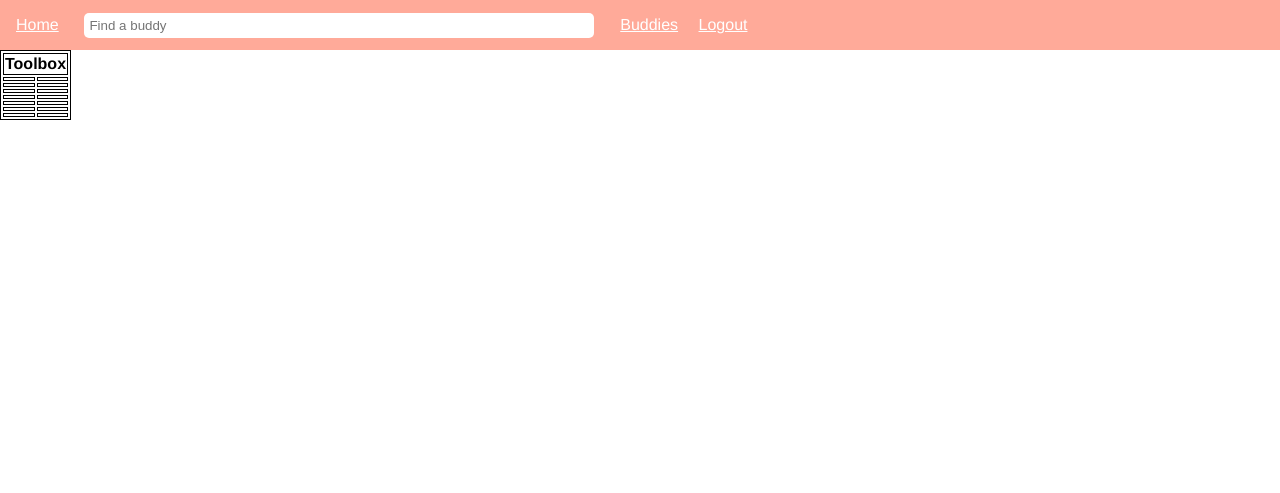
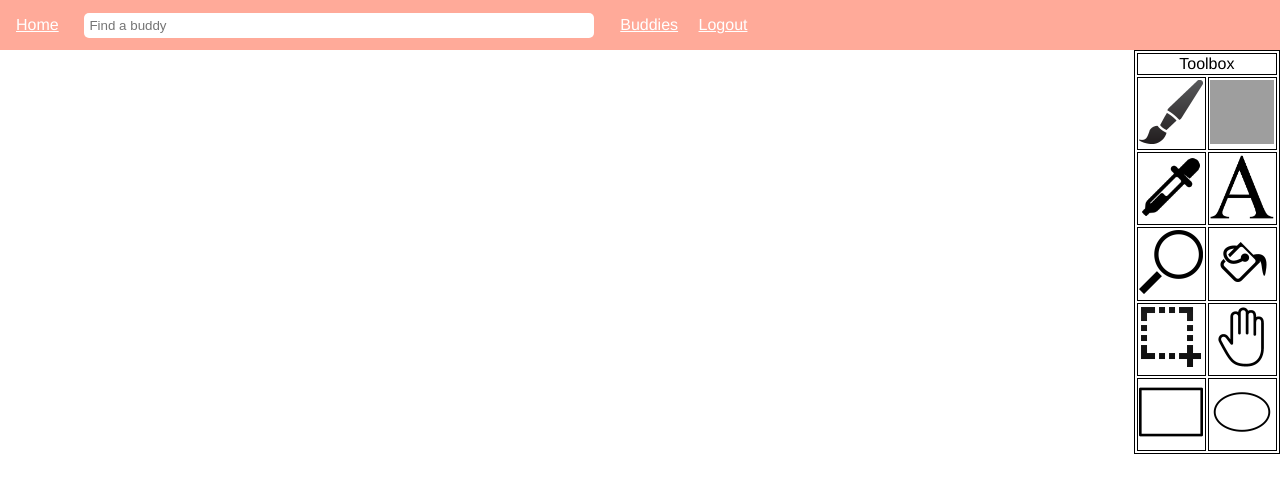
Before and after one commit to nsnyder/WebProject, a PHP site: page /apprentice.html in a window 1280 px wide. Shown: the top 493 px of the page. Run offline with PHP 8.4, Linux system fonts and the light colour scheme; lists and menus that the app fills with data are empty; grey boxes are pictures that could not be loaded.

Commit message:
Preliminary toolbox made for apprentice

```diff
--- a/apprentice.html
+++ b/apprentice.html
@@ -17,44 +17,42 @@
 	<th colspan=2>Toolbox</th>
 	<tr>
 		<td>
+			<img src="images/paint_brush_icon.png" alt="brush">
 		</td>
 		<td>
+			<img src="images/eraser_icon.png" alt="eraser">
 		</td>
 	</tr>
 	<tr>
 		<td>
+			<img src="images/color_picker_icon.png" alt="dropper">
 		</td>
 		<td>
+			<img src="images/text_icon.png" alt="text">
 		</td>
 	</tr>
 	<tr>
 		<td>
+			<img src="images/magnifying_glass_icon.png" alt="zoom">
 		</td>
 		<td>
+			<img src="images/paint_bucket_icon.png" alt="fill">
 		</td>
 	</tr>
 	<tr>
-	<td>
+		<td>
+			<img src="images/select_icon.png" alt="select">
 		</td>
 		<td>
+			<img src="images/pan_icon.png" alt="pan">
 		</td>
 	</tr>
 	<tr>
-	<td>
+		<td>
+			<img src="images/rectangle_icon.png" alt="rectangle">
 		</td>
 		<td>
-		</td>
-	</tr>
-	<tr>
-	<td>
-		</td>
-		<td>
-		</td>
-	</tr>
-	<tr>
-	<td>
-		</td>
-		<td>
+			<img src="images/ellipse_icon.png" alt="ellipse">
 		</td>
 	</tr>
 </table>
--- a/css/apprentice.css
+++ b/css/apprentice.css
@@ -1,3 +1,19 @@
+/*toolbox styling*/
 table, th, td, tr{
 	border: thin solid black;
+	font-family: Helvetica, Arial, sans-serif;
+	font-weight: normal;
 }
+table{
+	float: right;
+}
+td{
+	padding: .1em .1em .1em .1em;
+
+	width: 5vw;
+	height: 5vw;
+}
+img{
+	width: 100%;
+	height: 100%;
+}
```
